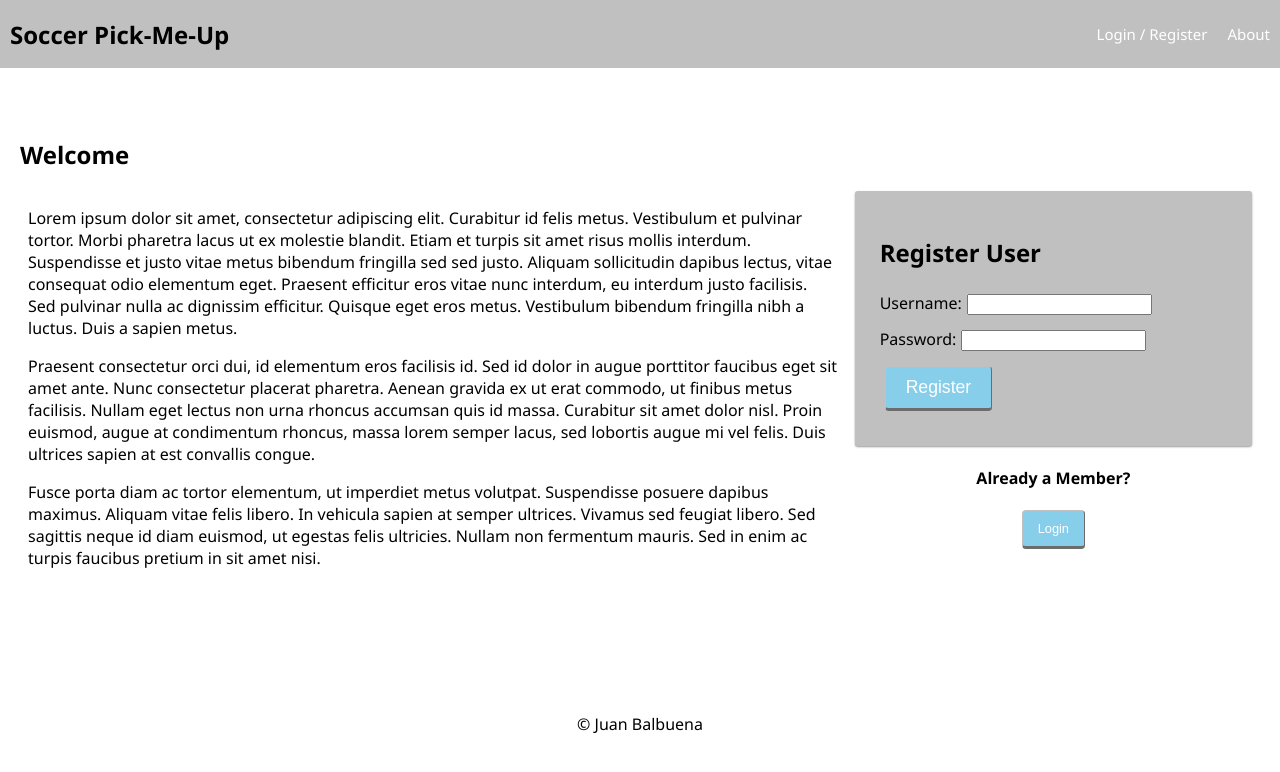
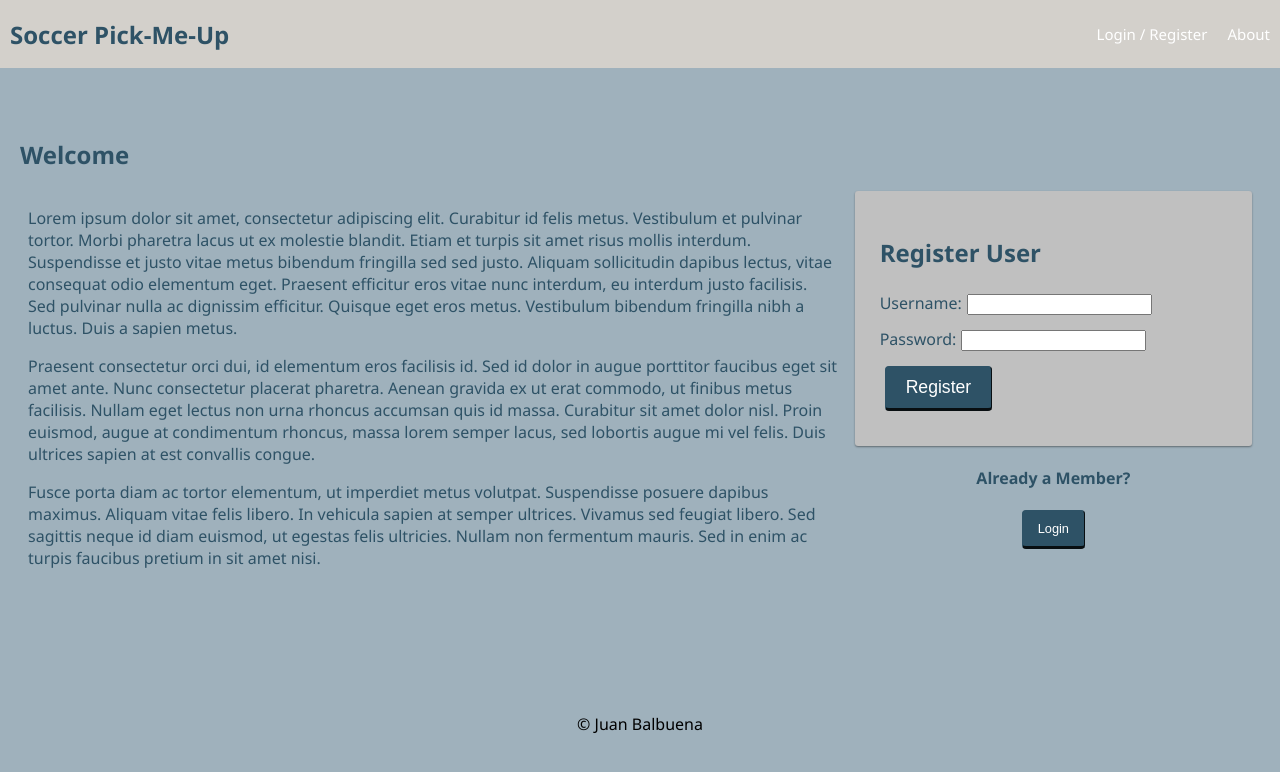
Before and after one commit to Juan-Balbuena/soccer-pick-up-app, a React (Create React App) app: page /user#/home in a window 1280 px wide. Shown: the top 772 px of the page. Built offline with nearby package versions, Linux system fonts and the light colour scheme; no server answers.

Commit message:
added styling and about page. Will add sample data.

```diff
--- a/src/components/AboutPage/AboutPage.jsx
+++ b/src/components/AboutPage/AboutPage.jsx
@@ -9,7 +9,9 @@ function AboutPage() {
   return (
     <div className="container">
       <div>
-        <p>This about page is for anyone to read!</p>
+        <h1>About:</h1>
+        <br/>
+        <h3>As I get older I find it harder to schedule time to do something I love. With Soccer Pick-Me-Up, you'll be able to enjoy playing soccer again without the hassle or worry about your availability! Try it for yourself and see just how easy it is to add joy to your life with a little Pick-Me-Up.</h3>
       </div>
     </div>
   );
--- a/src/components/App/App.css
+++ b/src/components/App/App.css
@@ -2,6 +2,7 @@ html,
 body,
 #react-root {
   height: 100%;
+  background-color: #9fb1bcff;
 }
 
 body {
@@ -29,10 +30,10 @@ Button
 .btn {
   display: inline-block;
   padding: 10px 20px;
-  border-color: silver;
+  border-color: #2e5266ff;
   border-width: 1px 1px 3px;
   border-radius: 4px;
-  background-color: skyblue;
+  background-color: #2e5266ff;
   color: white;
   font-size: 1.1rem;
   outline: 0;
@@ -55,7 +56,7 @@ Button
 }
 
 .btn:hover {
-  background-color: skyblue;
+  background-color: #6e8898ff;
   text-decoration: none;
 }
 
--- a/src/components/EditGames/EditGames.jsx
+++ b/src/components/EditGames/EditGames.jsx
@@ -63,6 +63,16 @@ function EditGameForm(){
             </div>
             <form>
                 <div>
+                    <label>Created By:
+                       <input
+                       type='text'
+                       value={createdBy}
+                       onChange={(event) => {
+                        setCreatedBy(event.target.value)}
+                       }
+                       />
+                    </label>
+                    <br />
                     <label>Location:
                         <input
                         type='text'
--- a/src/components/MyGames/MyGames.jsx
+++ b/src/components/MyGames/MyGames.jsx
@@ -15,7 +15,7 @@ function MyGames(){
     }, []);
 
     return(
-      <h1>hello world</h1>
+      <h1>Upcoming Games:</h1>
     )
 }
 
--- a/src/components/Nav/Nav.css
+++ b/src/components/Nav/Nav.css
@@ -5,7 +5,7 @@
   align-items: center;
 
   margin: 0 0 30px;
-  background-color: silver;
+  background-color: #d3d0cbff;
   overflow: hidden;
 }
 
@@ -16,7 +16,7 @@
 .nav-title {
   font-size: 24px;
   font-weight: 700;
-  color: black;
+  color: #2e5266ff;
   padding-left: 10px;
   margin: 0;
 }
@@ -24,7 +24,7 @@
 .navLink {
   display: inline-block;
   color: white;
-  background-color: silver;
+  background-color: #d3d0cbff;
   text-align: center;
   padding: 24px 10px;
   text-decoration: none;
@@ -38,5 +38,5 @@
 }
 
 .navLink:hover {
-  background-color: skyblue;
+  background-color: #6e8898ff;
 }
--- /dev/null
+++ b/src/components/UserPage/UserPage.css
@@ -0,0 +1,3 @@
+.container{
+    color: #2e5266ff;
+}
--- a/src/components/UserPage/UserPage.jsx
+++ b/src/components/UserPage/UserPage.jsx
@@ -5,7 +5,7 @@ import { useHistory } from 'react-router-dom';
 import { useDispatch } from 'react-redux';
 import { useEffect } from 'react';
 import { Card, CardContent, Typography, Paper, Grid, Button } from '@mui/material';
-
+import './UserPage.css'
 
 
 function UserPage() {
@@ -35,7 +35,7 @@ function UserPage() {
     <>
       <div className="container">
         <h2>Welcome, {user.username}!</h2>
-        <p>Your ID is: {user.id}</p>
+        {/* <p>Your ID is: {user.id}</p> */}
         <br />
         <br />
         <section className='sample'>
@@ -75,7 +75,7 @@ function UserPage() {
         </section>
         <>
         </>
-        <h3>Games that you add or others add will go here for you to join. Will only be able to edit games you created.</h3>
+        <br />
         <LogOutButton className="btn" />
       </div>
 
```
